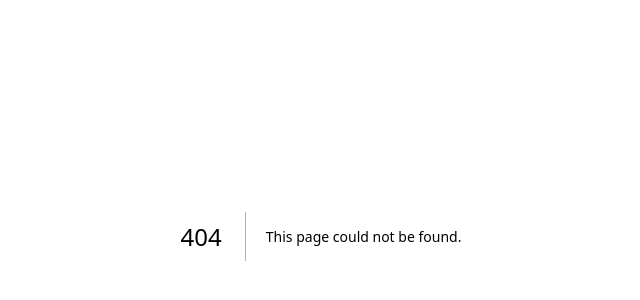
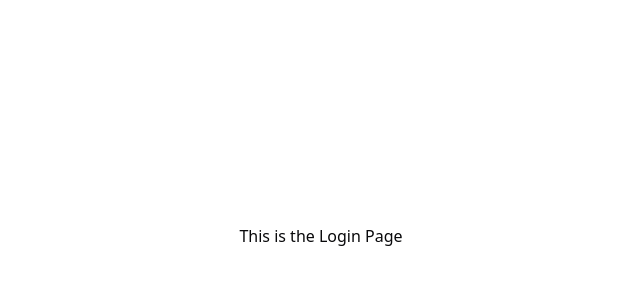
Before and after one commit to hzamanshohag/NextMart-Client, a Next.js app: page /login in a window 1280 px wide. Before the commit this address had no page. Shown: the part 164-464 px from the top of the page, without its empty margins (319-959 px from the left). Built offline with nearby package versions, Linux system fonts and the light colour scheme.

Commit message:
login page added

```diff
--- /dev/null
+++ b/src/app/login/page.tsx
@@ -0,0 +1,12 @@
+import LoginForm from '@/components/modules/auth/login/LoginForm';
+import React from 'react';
+
+const LoginPage = () => {
+  return (
+    <div className="h-screen w-screen flex justify-center items-center">
+        <LoginForm/>
+    </div>
+  );
+};
+
+export default LoginPage;
--- /dev/null
+++ b/src/components/modules/auth/login/LoginForm.tsx
@@ -0,0 +1,11 @@
+import React from 'react';
+
+const LoginForm = () => {
+    return (
+        <div>
+            <h2>This is the Login Page</h2>
+        </div>
+    );
+};
+
+export default LoginForm;
```
